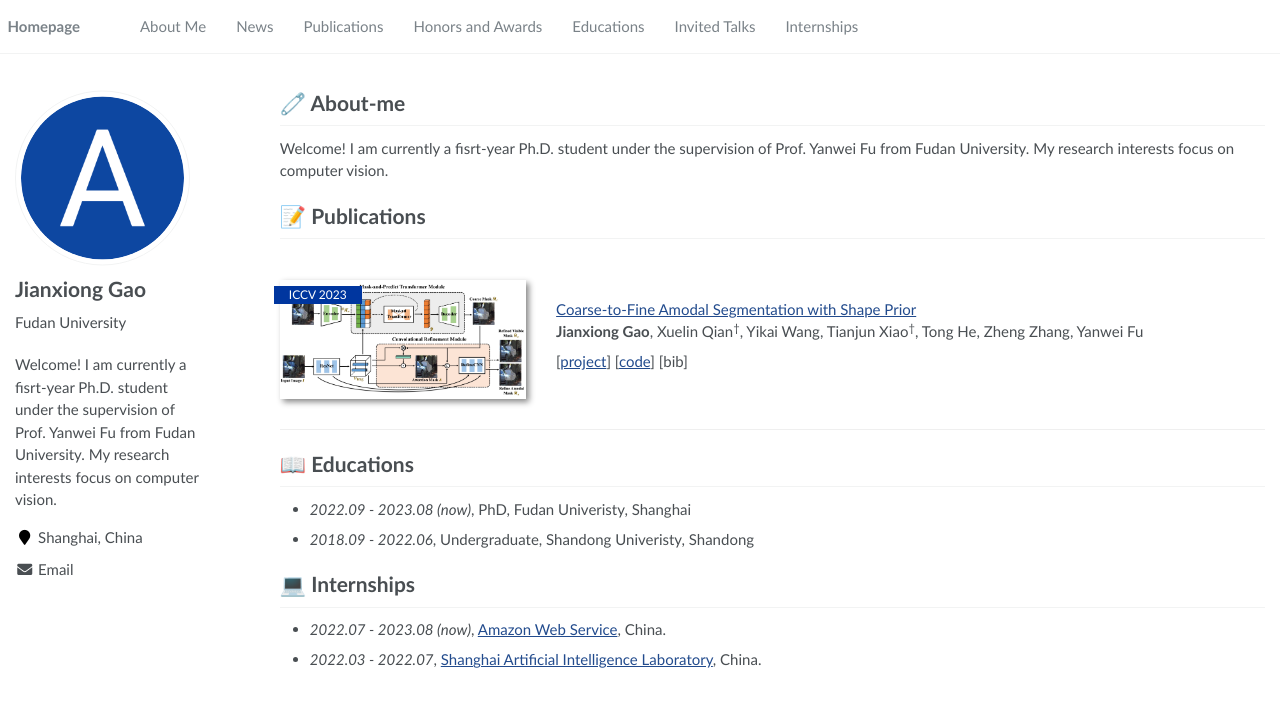
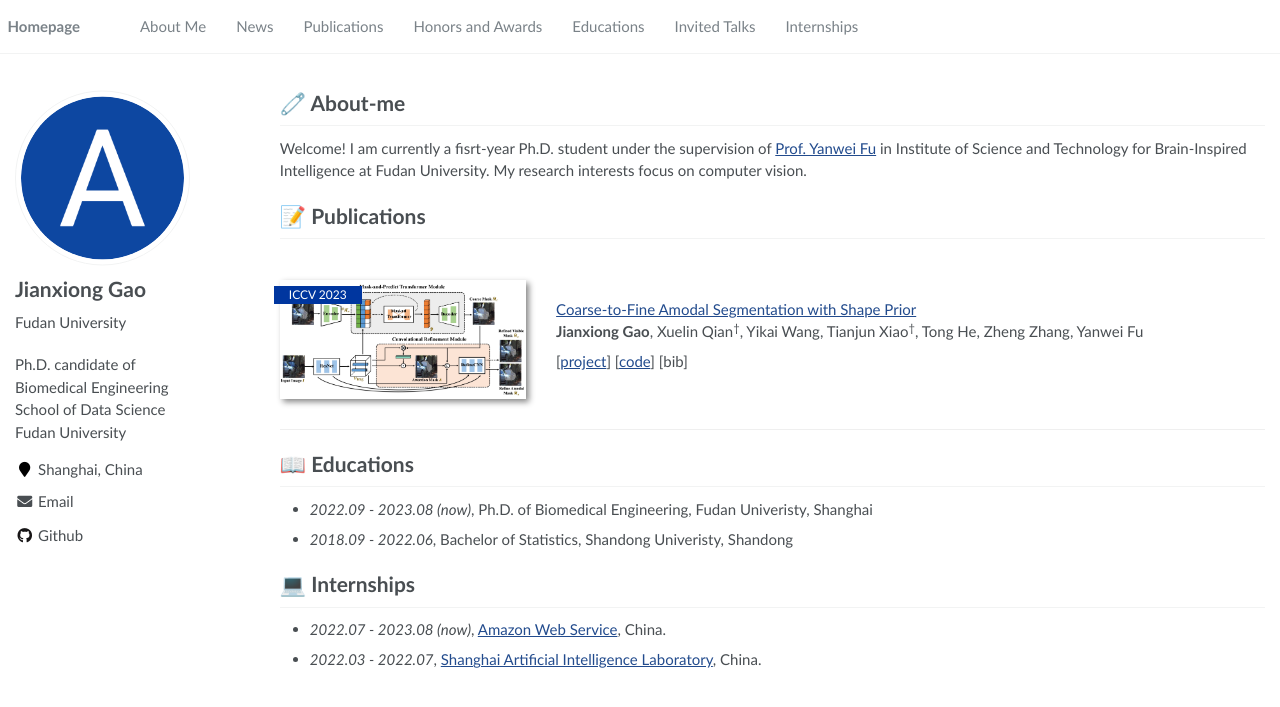
Before and after one commit to JianxGao/JianxGao.github.io, a Jekyll site: the page built from _pages/about.md, in a window 1280 px wide. Shown: the top 707 px of the page. Built offline with Jekyll 4.4.1, drawn with Linux system fonts in a browser that asks for light colours.

Commit message:
update information

```diff
--- a/_config.yml
+++ b/_config.yml
@@ -7,7 +7,10 @@
 
 # Site Settings
 title                    : "Jianxiong Gao"
-description              : "Welcome! I am currently a fisrt-year Ph.D. student under the supervision of Prof. Yanwei Fu from Fudan University. My research interests focus on computer vision."
+description              : "Ph.D. candidate of Biomedical Engineering
+                            School of Data Science
+                            Fudan University
+                            "
 repository               : "JaxonGao/JaxonGao.github.io"
 google_scholar_stats_use_cdn : true
 
@@ -37,7 +40,7 @@ author:
   flickr           :
   facebook         :
   foursquare       :
-  github           : # e.g., "github username"
+  github           : "jianxgao"
   google_plus      :
   keybase          :
   instagram        :
--- a/_pages/about.md
+++ b/_pages/about.md
@@ -19,9 +19,7 @@ redirect_from:
 
 # 🧷 About-me
 
-Welcome! I am currently a fisrt-year Ph.D. student under the supervision of Prof. Yanwei Fu from Fudan University. My research interests focus on computer vision.
-
-<!-- My research interest includes neural machine translation and computer vision. I have published more than 100 papers at the top international AI conferences with total <a href='https://scholar.google.com/citations?user=DhtAFkwAAAAJ'>google scholar citations <strong><span id='total_cit'>260000+</span></strong></a> (You can also use google scholar badge <a href='https://scholar.google.com/citations?user=DhtAFkwAAAAJ'><img src="https://img.shields.io/endpoint?url={{ url | url_encode }}&logo=Google%20Scholar&labelColor=f6f6f6&color=9cf&style=flat&label=citations"></a>). -->
+Welcome! I am currently a fisrt-year Ph.D. student under the supervision of [Prof. Yanwei Fu](https://yanweifu.github.io/) in Institute of Science and Technology for Brain-Inspired Intelligence at Fudan University. My research interests focus on computer vision.
 
 
 <!-- # 🔥 News
@@ -46,8 +44,8 @@ Welcome! I am currently a fisrt-year Ph.D. student under the supervision of Prof
 - *2021.09* Lorem ipsum dolor sit amet, consectetur adipiscing elit. Vivamus ornare aliquet ipsum, ac tempus justo dapibus sit amet.  -->
 
 # 📖 Educations
-- *2022.09 - 2023.08 (now)*, PhD, Fudan Univeristy, Shanghai
-- *2018.09 - 2022.06*, Undergraduate, Shandong Univeristy, Shandong
+- *2022.09 - 2023.08 (now)*, Ph.D. of Biomedical Engineering, Fudan Univeristy, Shanghai
+- *2018.09 - 2022.06*, Bachelor of Statistics, Shandong Univeristy, Shandong
 
 <!-- # 💬 Invited Talks
 - *2021.06*, Lorem ipsum dolor sit amet, consectetur adipiscing elit. Vivamus ornare aliquet ipsum, ac tempus justo dapibus sit amet.
```
